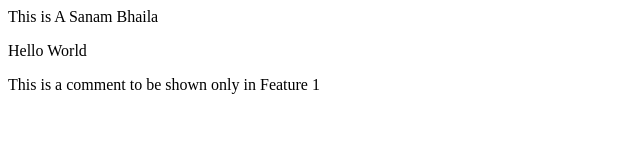
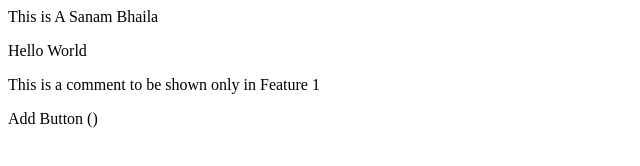
Before and after one commit to SanamsDataNCodes/LocalRepo, a plain HTML site: page index.html in a window 1280 px wide. Shown: the whole page, without its empty margins (0-640 px from the left). Drawn offline with Linux system fonts and the light colour scheme.

Commit message:
Add Button

```diff
--- a/index.html
+++ b/index.html
@@ -2,3 +2,4 @@
 <p>Hello World</p>
 
 <p> This is a comment to be shown only in Feature 1</p>
+<p>Add Button () </p>
```
